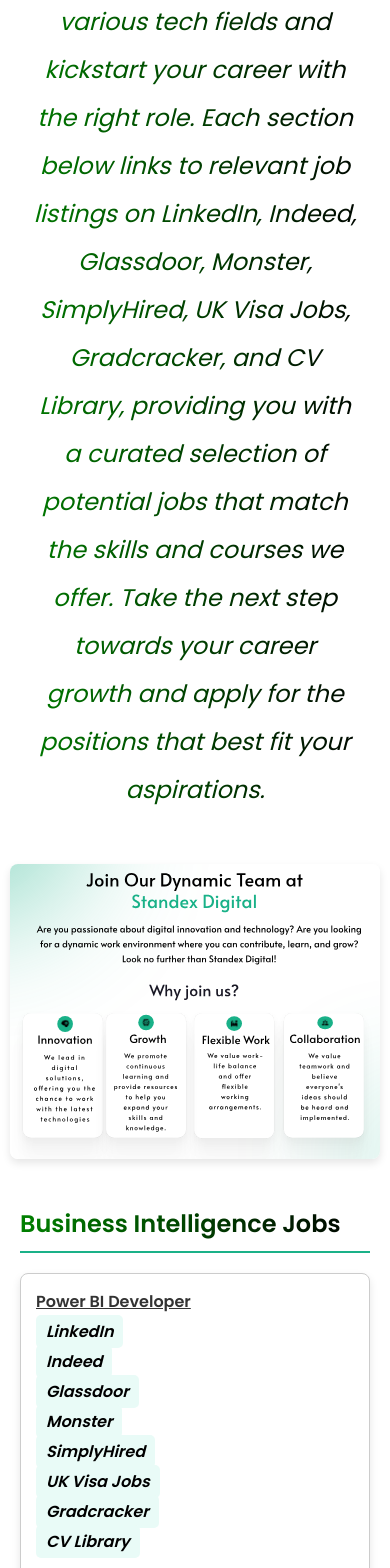
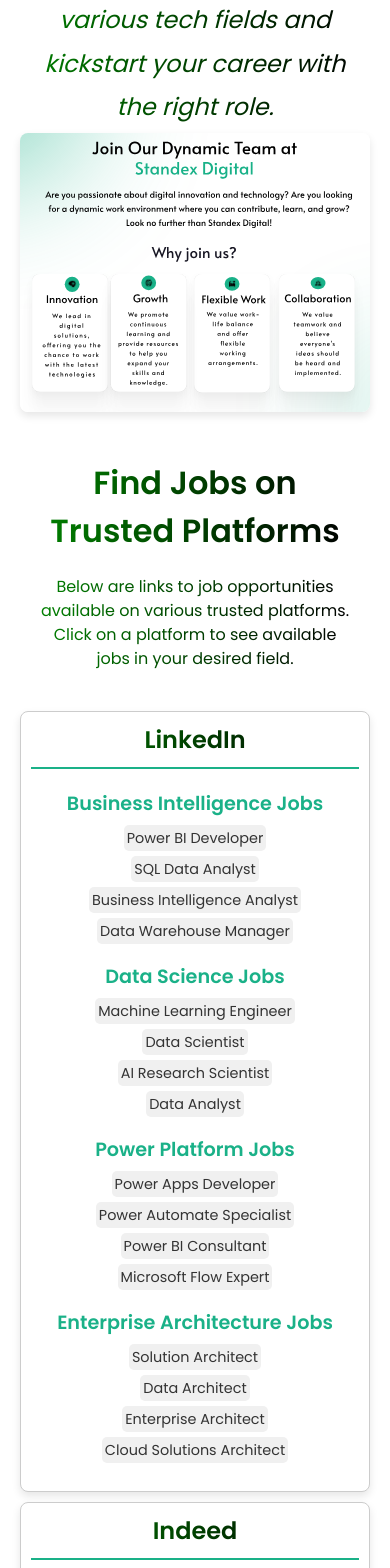
Before and after one commit to Collins-nnaji/Standex_FrontEnd, a React (Create React App) app: page /job-board in a window 390 px wide. Shown: the part 320-1888 px from the top of the page. Built offline with nearby package versions, Linux system fonts and the light colour scheme.

Commit message:
YESSSSSS

```diff
--- a/src/components/Footer/footer.css
+++ b/src/components/Footer/footer.css
@@ -25,7 +25,7 @@
 
 .social-media a {
   text-decoration: none;
-  color: #19B188; /* Match the color scheme */
+  color: #000000; /* Match the color scheme */
   font-weight: bold;
 }
 
--- a/src/pages/DojoPage/LearningPath/LearningPath.css
+++ b/src/pages/DojoPage/LearningPath/LearningPath.css
@@ -1,3 +1,16 @@
+/* Import the Poppins font */
+@import url('https://fonts.googleapis.com/css2?family=Poppins:wght@400;600&display=swap');
+
+* {
+  box-sizing: border-box;
+  margin: 0;
+  padding: 0;
+}
+
+body {
+  font-family: 'Poppins', sans-serif;
+}
+
 .learning-path-page {
   display: flex;
   flex-direction: column;
@@ -8,14 +21,27 @@
 .main-container {
   display: flex;
   flex: 1;
+  flex-wrap: wrap;
 }
 
 .chat-history-section {
-  width: 250px;
+  width: 300px;
   background-color: #1ab188;
   padding: 20px;
   border-right: 1px solid #e0e0e0;
   color: #fff;
+  display: flex;
+  flex-direction: column;
+  align-items: center;
+}
+
+.logo-section {
+  margin-bottom: 20px;
+}
+
+.dojo-logo {
+  width: 150px;
+  height: auto;
 }
 
 .chat-history-section h2 {
@@ -27,12 +53,15 @@
 .chat-history-section ul {
   list-style-type: none;
   padding: 0;
+  width: 100%;
 }
 
 .chat-history-section li {
   padding: 10px;
   cursor: pointer;
   transition: background-color 0.3s;
+  text-align: center;
+  border-radius: 10px;
 }
 
 .chat-history-section li:hover {
@@ -47,22 +76,6 @@
   flex: 1;
 }
 
-.logo-section {
-  text-align: center;
-  margin-bottom: 20px;
-}
-
-.dojo-logo {
-  width: 150px;
-  height: auto;
-}
-
-.intro-text {
-  font-size: 20px; /* Increased font size */
-  color: #333;
-  margin-top: 10px;
-}
-
 .chat-container {
   display: flex;
   flex-direction: column;
@@ -74,7 +87,7 @@
   border-radius: 10px;
   box-shadow: 0 4px 8px rgba(0, 0, 0, 0.1);
   overflow: hidden;
-  background: #1ab188; /* Changed to specified color */
+  background: #fff;
 }
 
 .chat-window {
@@ -90,7 +103,7 @@
   margin: 10px 0;
   padding: 15px;
   border-radius: 10px;
-  font-size: 16px; /* Increased font size */
+  font-size: 16px;
   line-height: 1.6;
   max-width: 75%;
   word-wrap: break-word;
@@ -117,7 +130,7 @@
   display: flex;
   padding: 15px;
   border-top: 1px solid #e0e0e0;
-  background-color: #fff; /* Remain white */
+  background-color: #fff;
   border-radius: 0 0 10px 10px;
   animation: fadeIn 0.5s ease-in-out;
 }
@@ -128,7 +141,7 @@
   border: 1px solid #e0e0e0;
   border-radius: 20px;
   margin-right: 10px;
-  font-size: 18px; /* Increased font size */
+  font-size: 18px;
   box-shadow: 0 0 5px rgba(0, 0, 0, 0.1);
   transition: border-color 0.3s, box-shadow 0.3s;
 }
@@ -146,7 +159,7 @@
   border: none;
   border-radius: 20px;
   cursor: pointer;
-  font-size: 18px; /* Increased font size */
+  font-size: 18px;
   transition: background-color 0.3s, transform 0.3s;
 }
 
@@ -166,11 +179,11 @@
   width: 100%;
   max-width: 800px;
   margin: 20px auto;
-  text-align: center; /* Ensure text is always centered */
+  text-align: center;
 }
 
 .learning-path-section h2 {
-  font-size: 24px; /* Increased font size */
+  font-size: 24px;
   margin-bottom: 20px;
 }
 
@@ -182,6 +195,18 @@
 
 /* Responsive Styles */
 @media (max-width: 768px) {
+  .main-container {
+    flex-direction: column;
+  }
+
+  .chat-history-section {
+    width: 100%;
+    order: 2;
+    border-right: none;
+    border-top: 1px solid #e0e0e0;
+    padding: 10px;
+  }
+
   .chat-container {
     height: 60vh;
   }
@@ -203,6 +228,27 @@
 
   .intro-text {
     font-size: 18px;
+  }
+
+  .chat-history-section h2 {
+    font-size: 16px;
+  }
+
+  .chat-history-section ul {
+    width: 100%;
+  }
+
+  .chat-history-section li {
+    font-size: 14px;
+    padding: 8px;
+  }
+
+  .learning-path-section h2 {
+    font-size: 20px;
+  }
+
+  .stripe-button {
+    justify-content: center;
   }
 }
 
@@ -229,6 +275,27 @@
   .intro-text {
     font-size: 16px;
   }
+
+  .chat-history-section h2 {
+    font-size: 14px;
+  }
+
+  .chat-history-section ul {
+    width: 100%;
+  }
+
+  .chat-history-section li {
+    font-size: 12px;
+    padding: 6px;
+  }
+
+  .learning-path-section h2 {
+    font-size: 18px;
+  }
+
+  .stripe-button {
+    justify-content: center;
+  }
 }
 
 /* Animations */
--- a/src/pages/JobBoard/JobBoard.jsx
+++ b/src/pages/JobBoard/JobBoard.jsx
@@ -42,18 +42,21 @@
     "CV Library": "https://www.cv-library.co.uk/search-jobs?keywords="
   };
 
-  const generateJobLinks = (jobTitle) => {
-    return (
-      <ul className="job-links">
-        {Object.entries(jobSearchUrls).map(([site, url]) => (
-          <li key={site} className={`job-link-${site.toLowerCase().replace(/\s+/g, '-')}`}>
-            <a href={`${url}${encodeURIComponent(jobTitle)}`} target="_blank" rel="noopener noreferrer">
-              <em>{site}</em>
-            </a>
-          </li>
-        ))}
-      </ul>
-    );
+  const generateJobTitles = (jobTitles, url) => {
+    return Object.entries(jobTitles).map(([course, titles]) => (
+      <div key={course} className="job-section">
+        <h3>{course} Jobs</h3>
+        <ul className="job-titles">
+          {titles.map((title, index) => (
+            <li key={index} className="job-item">
+              <a href={`${url}${encodeURIComponent(title)}`} target="_blank" rel="noopener noreferrer">
+                {title}
+              </a>
+            </li>
+          ))}
+        </ul>
+      </div>
+    ));
   };
 
   return (
@@ -61,22 +64,17 @@
       <Header />
       <main>
         <h1 className="stylish-font">Job Board</h1>
-        <p className="sub-text">Find your dream job here! Explore opportunities in various tech fields and kickstart your career with the right role. Each section below links to relevant job listings on LinkedIn, Indeed, Glassdoor, Monster, SimplyHired, UK Visa Jobs, Gradcracker, and CV Library, providing you with a curated selection of potential jobs that match the skills and courses we offer. Take the next step towards your career growth and apply for the positions that best fit your aspirations.</p>
+        <p className="sub-text">Find your dream job here! Explore opportunities in various tech fields and kickstart your career with the right role.</p>
         <img src="/images/Careers Page.svg" alt="Careers" className="job-board-image" />
+        <div className="intro-text">
+          <h2>Find Jobs on Trusted Platforms</h2>
+          <p>Below are links to job opportunities available on various trusted platforms. Click on a platform to see available jobs in your desired field.</p>
+        </div>
         <div className="job-sections">
-          {Object.entries(jobTitles).map(([course, titles]) => (
-            <div key={course} className="job-section">
-              <h2>{course} Jobs</h2>
-              <div className="job-card">
-                <ul>
-                  {titles.map((title, index) => (
-                    <li key={index} className="job-item">
-                      <div className="job-title">{title}</div>
-                      {generateJobLinks(title)}
-                    </li>
-                  ))}
-                </ul>
-              </div>
+          {Object.entries(jobSearchUrls).map(([site, url]) => (
+            <div key={site} className="job-search-site">
+              <h2>{site}</h2>
+              {generateJobTitles(jobTitles, url)}
             </div>
           ))}
         </div>
--- a/src/pages/JobBoard/jobBoard.css
+++ b/src/pages/JobBoard/jobBoard.css
@@ -1,4 +1,3 @@
-
 /* Import the Poppins font */
 @import url('https://fonts.googleapis.com/css2?family=Poppins:wght@400;600&display=swap');
 
@@ -19,7 +18,7 @@
 }
 
 .stylish-font {
-  font-size: 3.5rem; /* Significantly increased size */
+  font-size: 3.5rem;
   background: linear-gradient(to right, green, black);
   -webkit-background-clip: text;
   -webkit-text-fill-color: transparent;
@@ -30,7 +29,7 @@
 }
 
 .sub-text {
-  font-size: 1.5rem; /* Significantly increased size */
+  font-size: 1.5rem;
   background: linear-gradient(to right, green, black);
   -webkit-background-clip: text;
   -webkit-text-fill-color: transparent;
@@ -39,147 +38,182 @@
   margin-top: 10px;
   font-style: italic;
   text-align: center;
-  line-height: 1.8; /* Increased line height for better spacing */
-  padding: 0 20px; /* Add padding for better spacing */
-}
-
-.job-board p {
-  margin: 20px 0; /* Increase the paragraph spacing */
-  background: linear-gradient(to right, green, black);
-  -webkit-background-clip: text;
-  -webkit-text-fill-color: transparent;
-  background-clip: text;
-  color: transparent;
-  line-height: 2; /* Set line height to 2 for equivalent of double spacing */
-  font-size: 1.5rem; /* Increase the font size */
-  text-align: center; /* Center align text */
-  margin-bottom: 30px;
-  padding: 0 20px; /* Add padding for better spacing */
+  line-height: 1.8;
+  padding: 0 20px;
 }
 
 .job-board-image {
   width: 100%;
   height: auto;
   margin-top: 20px;
-  max-width: 600px; /* Limit the maximum width */
-  border-radius: 8px; /* Add rounded corners for consistency */
+  max-width: 600px;
+  border-radius: 8px;
   box-shadow: 0 4px 8px rgba(0, 0, 0, 0.1);
 }
 
-.job-sections {
+.intro-text {
   margin-top: 40px;
+  padding: 0 20px;
 }
 
-.job-section {
-  margin-bottom: 40px;
-  text-align: left;
-  padding: 0 20px; /* Add padding for better spacing */
-  box-sizing: border-box;
-}
-
-.job-section h2 {
+.intro-text h2 {
+  font-size: 2.5rem;
   background: linear-gradient(to right, green, black);
   -webkit-background-clip: text;
   -webkit-text-fill-color: transparent;
   background-clip: text;
   color: transparent;
-  font-size: 2.5rem; /* Increased header size */
+  margin-bottom: 20px;
+}
+
+.intro-text p {
+  font-size: 1.2rem;
+  background: linear-gradient(to right, green, black);
+  -webkit-background-clip: text;
+  -webkit-text-fill-color: transparent;
+  background-clip: text;
+  color: transparent;
+  margin-bottom: 40px;
+}
+
+.job-sections {
+  display: grid;
+  grid-template-columns: repeat(auto-fit, minmax(300px, 1fr));
+  gap: 20px;
+  margin-top: 40px;
+}
+
+.job-search-site {
+  background: #fff;
+  padding: 20px;
+  border: 1px solid #ccc;
+  border-radius: 8px;
+  box-shadow: 0 4px 8px rgba(0, 0, 0, 0.1);
+  transition: transform 0.2s, box-shadow 0.2s;
+}
+
+.job-search-site:hover {
+  transform: translateY(-5px);
+  box-shadow: 0 8px 16px rgba(0, 0, 0, 0.2);
+}
+
+.job-search-site h2 {
+  font-size: 2.5rem;
+  background: linear-gradient(to right, green, black);
+  -webkit-background-clip: text;
+  -webkit-text-fill-color: transparent;
+  background-clip: text;
+  color: transparent;
   margin-bottom: 20px;
   border-bottom: 2px solid #1ab188;
   padding-bottom: 10px;
 }
 
-.job-section h2 a {
-  color: #000000;
-  text-decoration: none;
+.job-section {
+  margin-bottom: 20px;
 }
 
-.job-section h2 a:hover {
-  text-decoration: underline;
+.job-section h3 {
+  font-size: 1.8rem;
+  color: #1ab188;
+  margin-bottom: 10px;
 }
 
-.job-card {
-  background: #fff;
-  padding: 20px;
-  border: 1px solid #ccc;
-  border-radius: 8px;
-  transition: transform 0.2s, box-shadow 0.2s;
-  box-shadow: 0 4px 8px rgba(0, 0, 0, 0.1);
-  box-sizing: border-box;
-}
-
-.job-card:hover {
-  transform: translateY(-5px);
-  box-shadow: 0 8px 16px rgba(0, 0, 0, 0.2);
-}
-
-.job-card ul {
+.job-titles {
   list-style: none;
   padding: 0;
-  margin: 0;
 }
 
 .job-item {
-  margin-bottom: 20px;
-  font-size: 1.5rem; /* Increased font size */
-  color: #333;
-  display: flex;
-  flex-direction: column;
+  margin-bottom: 10px;
+  font-size: 1.2rem;
 }
 
-.job-title {
-  font-weight: bold;
-  text-decoration: underline;
-  margin-bottom: 5px; /* Add margin to separate from links */
+.job-item a {
+  text-decoration: none;
+  color: #333;
+  background-color: #f0f0f0;
+  padding: 5px 10px;
+  border-radius: 5px;
+  transition: background-color 0.3s;
 }
 
-.job-links {
-  display: flex;
-  flex-wrap: wrap; /* Ensure links wrap within the container */
-  gap: 10px;
-  margin-top: 5px;
-}
-
-.job-links a {
-  text-decoration: none;
-  font-weight: bold;
-  font-style: italic;
-  padding: 5px 10px;
-  background-color: #e9fbf7; /* Highlight background */
-  border-radius: 5px;
-  color: #000;
-  transition: background-color 0.3s ease;
-}
-
-.job-links a:hover {
-  background-color: #d0ffd0; /* Darker highlight on hover */
-  text-decoration: underline;
+.job-item a:hover {
+  background-color: #d0ffd0;
 }
 
 /* Responsive design */
-@media (max-width: 600px) {
-  .job-board {
-    padding: 10px;
+@media (max-width: 768px) {
+  .sub-text {
+    font-size: 1.2rem;
+    padding: 0 10px;
   }
 
-  .job-section {
-    padding: 0 10px; /* Adjust padding for smaller screens */
+  .job-board-image {
+    max-width: 100%;
+    margin-top: 10px;
   }
 
-  .job-section h2 {
-    font-size: 1.5rem;
+  .intro-text h2 {
+    font-size: 2rem;
   }
 
-  .job-card {
+  .intro-text p {
+    font-size: 1rem;
+  }
+
+  .job-sections {
+    grid-template-columns: 1fr;
+    gap: 10px;
+  }
+
+  .job-search-site {
     padding: 15px;
+  }
+
+  .job-search-site h2 {
+    font-size: 1.8rem;
+  }
+
+  .job-section h3 {
+    font-size: 1.5rem;
   }
 
   .job-item {
     font-size: 1rem;
   }
 
-  .job-links {
-    flex-direction: column; /* Stack links vertically on smaller screens */
-    gap: 5px;
+  .job-item a {
+    padding: 5px;
   }
 }
+@media (max-width: 480px) {
+  .sub-text {
+    font-size: 1rem;
+    padding: 0 5px;
+  }
+
+  .job-board-image {
+    margin-top: 5px;
+  }
+
+  .job-search-site {
+    padding: 10px;
+  }
+
+  .job-search-site h2 {
+    font-size: 1.5rem;
+  }
+
+  .job-section h3 {
+    font-size: 1.2rem;
+  }
+
+  .job-item {
+    font-size: 0.9rem;
+  }
+
+  .job-item a {
+    padding: 3px;
+  }
+}
```
Also changed, not shown: src/pages/DojoPage/DojoPage.css (+5 -18 lines), src/pages/DojoPage/DojoPage.jsx (+4 -10 lines), src/pages/DojoPage/LearningPath/LearningPath.jsx (+4 -7 lines), src/pages/HomePage/HomePage.jsx (+8 -4 lines), src/pages/HomePage/homePage.css (+49 -19 lines), src/pages/TechElevate/TechElevate.css (+19 -20 lines), src/pages/TechElevate/TechElevate.jsx (+8 -4 lines), public/images/Chatbot Card.svg (deleted), public/images/Chatbot.png (added), 13 other files (tests, documents, lock files or other folders).
